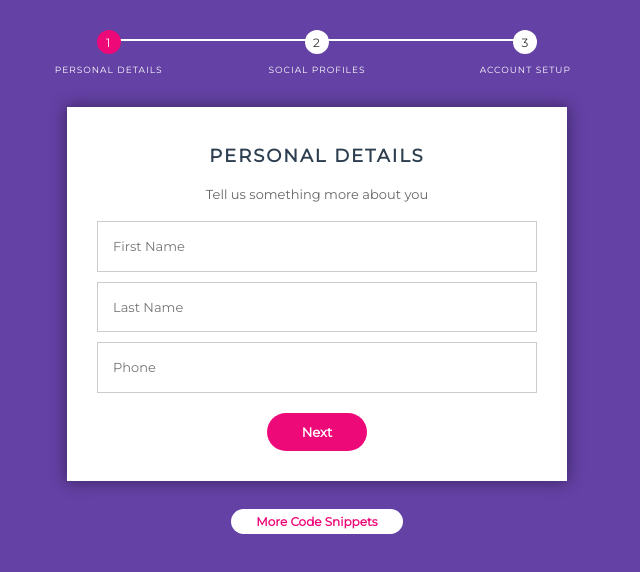
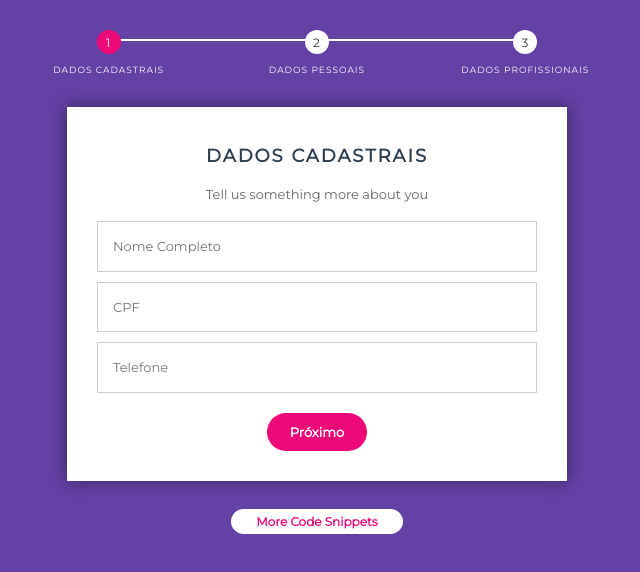
Before and after one commit to eudivaloper/temsaida, a plain HTML site: page index.html in a window 1280 px wide. Shown: the whole page, without its empty margins (323-963 px from the left). Drawn offline with nearby package versions, Linux system fonts and the light colour scheme.

Commit message:
Alguns ajustes

```diff
--- a/index.html
+++ b/index.html
@@ -7,7 +7,7 @@
 
     <link rel="stylesheet" href="https://maxcdn.bootstrapcdn.com/bootstrap/3.3.7/css/bootstrap.min.css">
     <link rel="stylesheet" href="style.css">
-    <title>Document</title>
+    <title>Sem Saída</title>
 </head>
 <body>
     <!-- MultiStep Form -->
@@ -16,36 +16,36 @@
         <form id="msform">
             <!-- progressbar -->
             <ul id="progressbar">
-                <li class="active">Personal Details</li>
-                <li>Social Profiles</li>
-                <li>Account Setup</li>
+                <li class="active">Dados Cadastrais</li>
+                <li>Dados Pessoais</li>
+                <li>Dados Profissionais</li>
             </ul>
             <!-- fieldsets -->
             <fieldset>
-                <h2 class="fs-title">Personal Details</h2>
+                <h2 class="fs-title">Dados Cadastrais</h2>
                 <h3 class="fs-subtitle">Tell us something more about you</h3>
-                <input type="text" name="fname" placeholder="First Name"/>
-                <input type="text" name="lname" placeholder="Last Name"/>
-                <input type="text" name="phone" placeholder="Phone"/>
-                <input type="button" name="next" class="next action-button" value="Next"/>
+                <input type="text" name="fname" placeholder="Nome Completo"/>
+                <input type="text" name="lname" placeholder="CPF"/>
+                <input type="text" name="phone" placeholder="Telefone"/>
+                <input type="button" name="next" class="next action-button" value="Próximo"/>
             </fieldset>
             <fieldset>
-                <h2 class="fs-title">Social Profiles</h2>
+                <h2 class="fs-title">Dados Pessoais</h2>
                 <h3 class="fs-subtitle">Your presence on the social network</h3>
-                <input type="text" name="twitter" placeholder="Twitter"/>
-                <input type="text" name="facebook" placeholder="Facebook"/>
-                <input type="text" name="gplus" placeholder="Google Plus"/>
-                <input type="button" name="previous" class="previous action-button-previous" value="Previous"/>
-                <input type="button" name="next" class="next action-button" value="Next"/>
+                <input type="text" name="twitter" placeholder="Numero do oficio"/>
+                <input type="text" name="facebook" placeholder="Data do oficio"/>
+                <input type="text" name="gplus" placeholder="Orgão de oficio"/>
+                <input type="button" name="previous" class="previous action-button-previous" value="Voltar"/>
+                <input type="button" name="next" class="next action-button" value="Próximo"/>
             </fieldset>
             <fieldset>
-                <h2 class="fs-title">Create your account</h2>
+                <h2 class="fs-title">Dados Profissionais</h2>
                 <h3 class="fs-subtitle">Fill in your credentials</h3>
-                <input type="text" name="email" placeholder="Email"/>
-                <input type="password" name="pass" placeholder="Password"/>
+                <input type="text" name="email" placeholder="Escolaridade"/>
+                <input type="password" name="pass" placeholder="Curso"/>
                 <input type="password" name="cpass" placeholder="Confirm Password"/>
-                <input type="button" name="previous" class="previous action-button-previous" value="Previous"/>
-                <input type="submit" name="submit" class="submit action-button" value="Submit"/>
+                <input type="button" name="previous" class="previous action-button-previous" value="Voltar"/>
+                <input type="submit" name="submit" class="submit action-button" value="Cadastrar"/>
             </fieldset>
         </form>
         <!-- link to designify.me code snippets -->
```
